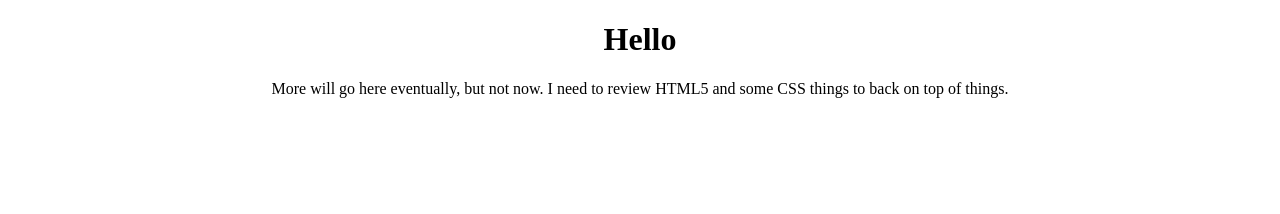
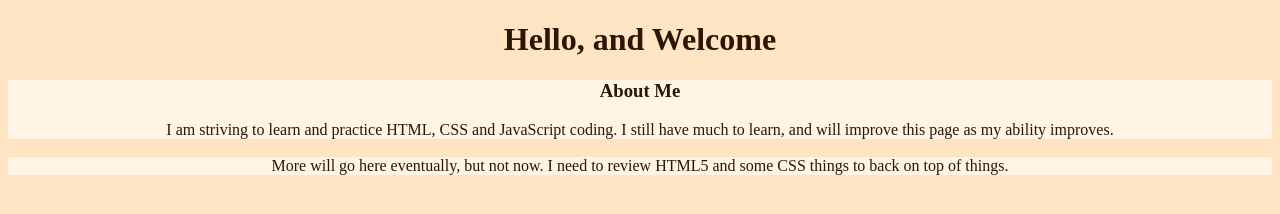
Before and after one commit to reilark/jspractice, a plain HTML site: page index.html in a window 1280 px wide. Drawn offline with Linux system fonts and the light colour scheme.

Commit message:
more html and css

```diff
--- a/index.html
+++ b/index.html
@@ -12,9 +12,15 @@
 <body>
 
     <header>
-        <h1>Hello</h1>
+        <h1>Hello, and Welcome</h1>
     </header>
 
+    <article>
+        <h3>About Me</h3>
+        I am striving to learn and practice HTML, CSS and JavaScript coding.
+        I still have much to learn, and will improve this page as my ability improves.
+    </article>
+    <br/>
     <article>More will go here eventually, but not now.
         I need to review HTML5 and some CSS things to back on top of things.
     </article>
--- a/style.css
+++ b/style.css
@@ -1,7 +1,14 @@
 header {
     text-align: center;
+    color: rgb(43, 23, 6);
+}
+
+body {
+    background-color: bisque;
 }
 
 article {
+    background-color: rgb(255, 244, 230);
     text-align: center;
+    color: rgb(43, 23, 6);
 }
```
